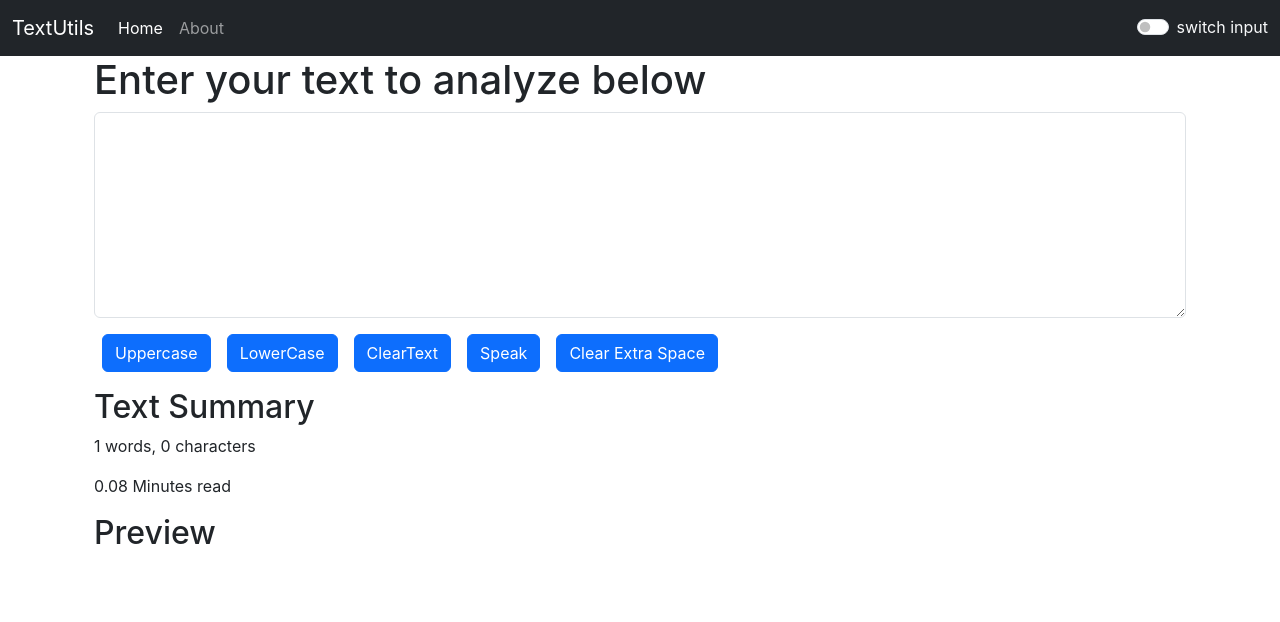
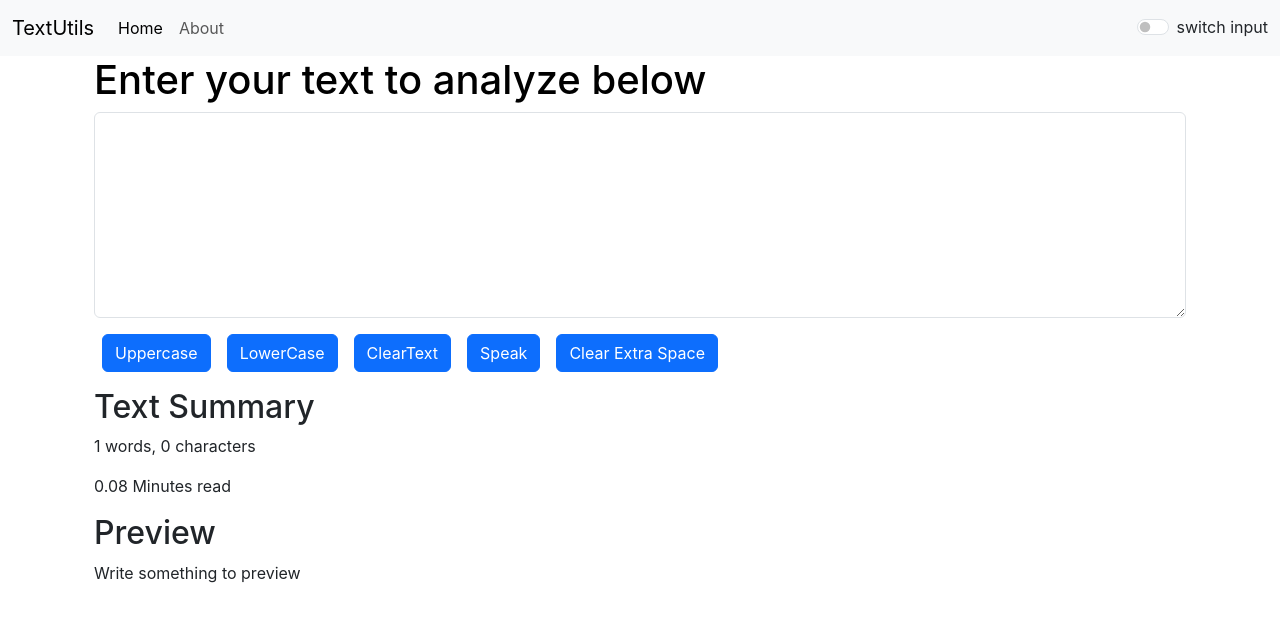
Before and after one commit to Vedavathi-S/Textutils, a React (Create React App) app: page / in a window 1280 px wide. Shown: the top 622 px of the page. Built offline with nearby package versions, Linux system fonts and the light colour scheme.

Commit message:
Enhanced darkmode

```diff
--- a/src/App.js
+++ b/src/App.js
@@ -9,14 +9,18 @@ import Textform from './components/Textform';
 
 
 function App() {
-  const [mode,setMode]=useState('dark');
+  const [mode,setMode]=useState('light');
   const toggleMode=()=>{
-    if(mode==='light')
+    if(mode==='dark')
     {
-      setMode('dark');
+      setMode('light');
+      document.body.style.backgroundColor='white';
+      document.body.style.color = 'black';
     }
     else{
-      setMode('light');
+      setMode('dark');
+      document.body.style.backgroundColor='#042743';
+      document.body.style.color = 'white';
     }
   }
 
@@ -25,7 +29,7 @@ function App() {
       {/* Pass wrong types intentionally */}
       <Navbar title="TextUtils" aboutText="About" mode={mode} toggleMode={toggleMode}/>
       <div className="container">
-        <Textform heading="Enter your text to analyze below"/>
+        <Textform heading="Enter your text to analyze below"  mode={mode} />
       </div>
       {/* <div className="container my-5">
         <About />
--- a/src/components/Textform.js
+++ b/src/components/Textform.js
@@ -32,11 +32,12 @@ export default function Textform(props) {
 
   return (
     <>
-    <div className='container'>
+    <div className='container'  style={{color:props.mode==='dark'?'white':'black'}} >
+
         <h1>{props.heading}</h1>
         <div className="mb-3">
 
-        <textarea className="form-control" id="mybox" value={text} onChange={handleOnChange} rows="8"></textarea>
+        <textarea className="form-control" id="mybox" style={{backgroundColor:props.mode==='light'?'white':'grey',color:props.mode==='dark'?'white':'black'}} value={text} onChange={handleOnChange} rows="8"></textarea>
 
         </div>
         <button className="btn btn-primary mx-2" onClick={handleUpClick} >Uppercase</button>
@@ -50,7 +51,7 @@ export default function Textform(props) {
     <p>{text.split(" ").length } words, {text.length} characters</p>
     <p>{0.08*text.split(" ").length} Minutes read</p>
     <h2>Preview</h2>
-    <p>{text}</p>
+    <p>{text.length>0?text:'Write something to preview'}</p>
 
     </div>
     </>
```
